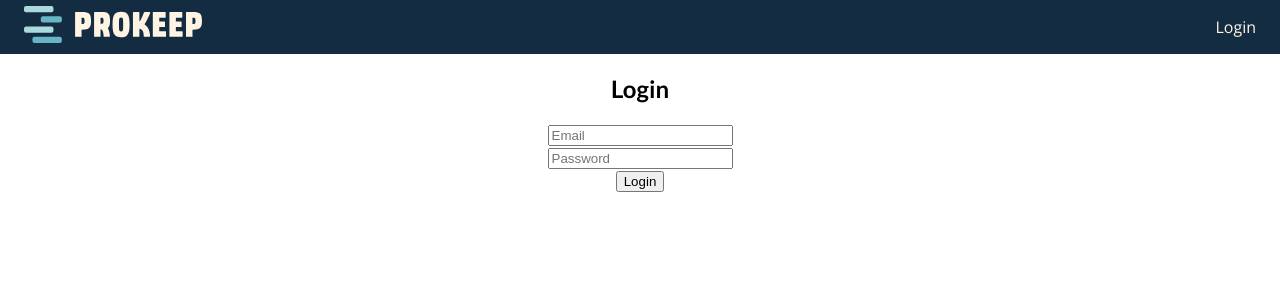
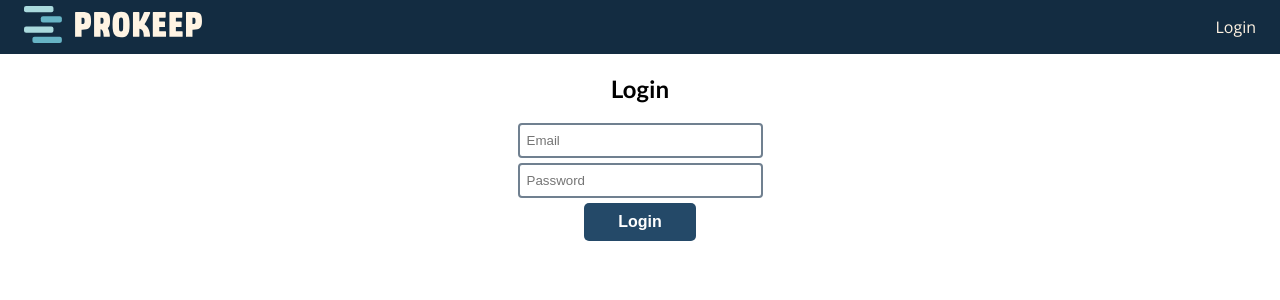
Before and after one commit to ChrisDeCleene/prokeepReactApp, a React (Create React App) app: page /login in a window 1280 px wide. Shown: the top 300 px of the page. Built offline with nearby package versions, Linux system fonts and the light colour scheme.

Commit message:
Add styling to input and button elements

```diff
--- a/src/index.css
+++ b/src/index.css
@@ -60,3 +60,24 @@ nav li a {
   text-decoration: none;
   color: var(--tan-font, white);
 }
+
+input {
+  height: 35px;
+    width: 245px;
+    padding: 10px 7px;
+    border-radius: 4px;
+    margin-bottom: 5px;
+    border: 2px solid slategrey;
+}
+
+form button {
+      padding: 10px 34px;
+    cursor: pointer;
+    background: #244968;
+    color: white;
+    font-weight: bold;
+    font-size: 16px;
+    outline: none;
+    border: none;
+    border-radius: 5px;
+}
```
